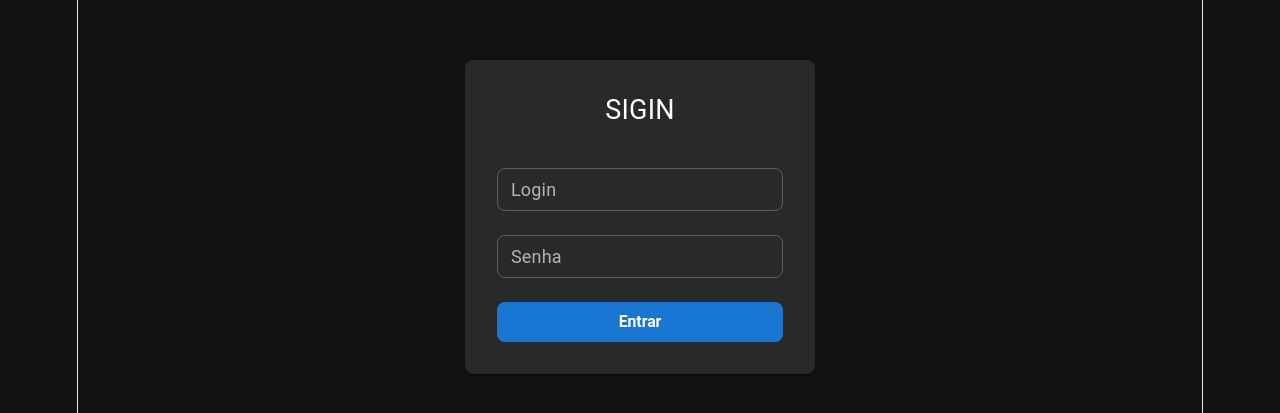
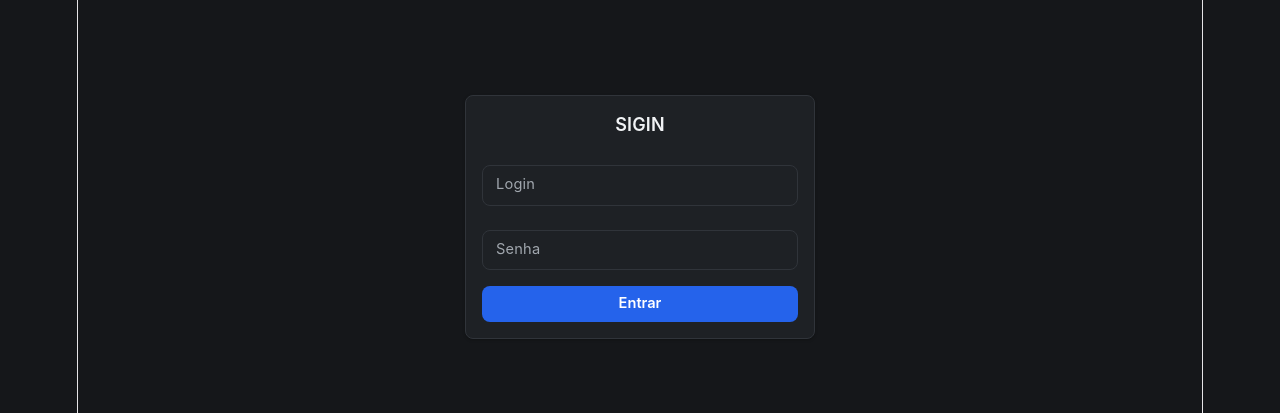
Before and after one commit to samrickbr/sigin-admin, a React (Vite) app: page /login in a window 1280 px wide. Shown: the part 183-596 px from the top of the page. Built offline with nearby package versions, Linux system fonts and the light colour scheme.

Commit message:
feat(front): adopt global MUI visual theme

```diff
--- a/src/components/common/ConfirmDialog/ConfirmDialog.tsx
+++ b/src/components/common/ConfirmDialog/ConfirmDialog.tsx
@@ -10,7 +10,7 @@ import {
 interface ConfirmDialogProps {
   open: boolean;
   title: string;
-  message: string;
+  message?: string;
   onConfirm: () => void;
   onCancel: () => void;
 }
--- a/src/modules/pessoas/pages/PessoasListPage.tsx
+++ b/src/modules/pessoas/pages/PessoasListPage.tsx
@@ -217,9 +217,7 @@ export default function PessoasListPage() {
       <ConfirmDialog
         open={!!pessoaParaInativar}
         title="Inativar pessoa"
-        message={
-          pessoaParaInativar ? `Deseja inativar a pessoa "${pessoaParaInativar.nome}"?` : undefined
-        }
+        message={pessoaParaInativar ? `Deseja inativar a pessoa "${pessoaParaInativar.nome}"?` : ''}
         onConfirm={handleInativar}
         onCancel={() => setPessoaParaInativar(null)}
       />
--- a/src/modules/usuarios/pages/UsuariosListPage.tsx
+++ b/src/modules/usuarios/pages/UsuariosListPage.tsx
@@ -206,9 +206,7 @@ export default function UsuariosListPage() {
         open={!!usuarioParaInativar}
         title="Inativar usuário"
         message={
-          usuarioParaInativar
-            ? `Deseja inativar o usuário "${usuarioParaInativar.login}"?`
-            : undefined
+          usuarioParaInativar ? `Deseja inativar o usuário "${usuarioParaInativar.login}"?` : ''
         }
         onConfirm={handleInativar}
         onCancel={() => setUsuarioParaInativar(null)}
--- a/src/styles/colors.ts
+++ b/src/styles/colors.ts
@@ -1,28 +1,44 @@
 const sharedColors = {
   primary: {
-    main: '#1976D2',
-    light: '#42A5F5',
-    dark: '#1565C0',
+    main: '#2563EB',
+    light: '#3B82F6',
+    dark: '#1D4ED8',
     contrastText: '#FFFFFF',
   },
 
   secondary: {
-    main: '#90CAF9',
-    light: '#BBDEFB',
-    dark: '#64B5F6',
-    contrastText: '#121212',
+    main: '#64748B',
+    light: '#94A3B8',
+    dark: '#475569',
+    contrastText: '#FFFFFF',
   },
 
   success: {
-    main: '#4CAF50',
+    main: '#16A34A',
+    light: '#22C55E',
+    dark: '#15803D',
+    contrastText: '#FFFFFF',
   },
 
   warning: {
-    main: '#FF9800',
+    main: '#D97706',
+    light: '#F59E0B',
+    dark: '#B45309',
+    contrastText: '#FFFFFF',
   },
 
   error: {
-    main: '#F44336',
+    main: '#DC2626',
+    light: '#EF4444',
+    dark: '#B91C1C',
+    contrastText: '#FFFFFF',
+  },
+
+  info: {
+    main: '#0284C7',
+    light: '#0EA5E9',
+    dark: '#0369A1',
+    contrastText: '#FFFFFF',
   },
 };
 
@@ -30,32 +46,34 @@ export const lightColors = {
   ...sharedColors,
 
   background: {
-    default: '#F7F8FA',
+    default: '#F5F7FA',
     paper: '#FFFFFF',
   },
 
   text: {
-    primary: '#1A1A1A',
-    secondary: '#666666',
+    primary: '#172033',
+    secondary: '#64748B',
+    disabled: '#94A3B8',
   },
 
-  divider: '#E0E0E0',
+  divider: '#E2E8F0',
 };
 
 export const darkColors = {
   ...sharedColors,
 
   background: {
-    default: '#121212',
-    paper: '#1E1E1E',
+    default: '#15171A',
+    paper: '#1E2125',
   },
 
   text: {
-    primary: '#FFFFFF',
-    secondary: '#B3B3B3',
+    primary: '#F1F3F5',
+    secondary: '#A1A7AE',
+    disabled: '#6F767D',
   },
 
-  divider: '#2C2C2C',
+  divider: '#30343A',
 };
 
 export const colors = darkColors;
--- a/src/styles/theme.ts
+++ b/src/styles/theme.ts
@@ -18,6 +18,7 @@ export function createAppTheme(mode: PaletteMode) {
       success: colors.success,
       warning: colors.warning,
       error: colors.error,
+      info: colors.info,
 
       divider: colors.divider,
     },
@@ -28,20 +29,78 @@ export function createAppTheme(mode: PaletteMode) {
       borderRadius: radius.md,
     },
 
+    spacing: 4,
+
     components: {
+      MuiCssBaseline: {
+        styleOverrides: {
+          body: {
+            margin: 0,
+            backgroundColor: colors.background.default,
+            color: colors.text.primary,
+          },
+
+          '*': {
+            boxSizing: 'border-box',
+          },
+        },
+      },
+
+      MuiPaper: {
+        styleOverrides: {
+          root: {
+            backgroundImage: 'none',
+            border: `1px solid ${colors.divider}`,
+            boxShadow:
+              mode === 'light'
+                ? '0 1px 3px rgba(15, 23, 42, 0.06)'
+                : '0 1px 3px rgba(0, 0, 0, 0.25)',
+          },
+        },
+      },
+
+      MuiCard: {
+        styleOverrides: {
+          root: {
+            borderRadius: radius.lg,
+            backgroundImage: 'none',
+          },
+        },
+      },
+
       MuiButton: {
         defaultProps: {
           variant: 'contained',
           disableElevation: true,
+          size: 'small',
         },
+
         styleOverrides: {
           root: {
+            minHeight: 36,
+            paddingInline: 16,
+            borderRadius: radius.md,
             textTransform: 'none',
             fontWeight: 600,
-            borderRadius: radius.md,
-            minHeight: 40,
-            paddingInline: 20,
           },
+
+          contained: {
+            boxShadow: 'none',
+
+            '&:hover': {
+              boxShadow: 'none',
+            },
+          },
+
+          outlined: {
+            borderWidth: 1,
+          },
+        },
+      },
+
+      MuiIconButton: {
+        defaultProps: {
+          size: 'small',
         },
       },
 
@@ -57,14 +116,110 @@ export function createAppTheme(mode: PaletteMode) {
         styleOverrides: {
           root: {
             borderRadius: radius.md,
+
+            '& .MuiOutlinedInput-notchedOutline': {
+              borderColor: colors.divider,
+            },
+
+            '&:hover .MuiOutlinedInput-notchedOutline': {
+              borderColor: colors.text.secondary,
+            },
+
+            '&.Mui-focused .MuiOutlinedInput-notchedOutline': {
+              borderWidth: 1,
+            },
+          },
+
+          input: {
+            paddingTop: 9,
+            paddingBottom: 9,
           },
         },
       },
 
-      MuiCard: {
+      MuiInputLabel: {
+        styleOverrides: {
+          root: {
+            fontSize: '0.8125rem',
+          },
+        },
+      },
+
+      MuiSelect: {
+        defaultProps: {
+          size: 'small',
+        },
+      },
+
+      MuiFormHelperText: {
+        styleOverrides: {
+          root: {
+            marginLeft: 0,
+            marginRight: 0,
+            fontSize: '0.75rem',
+          },
+        },
+      },
+
+      MuiTableContainer: {
         styleOverrides: {
           root: {
             borderRadius: radius.lg,
+            border: `1px solid ${colors.divider}`,
+          },
+        },
+      },
+
+      MuiTable: {
+        defaultProps: {
+          size: 'small',
+        },
+      },
+
+      MuiTableHead: {
+        styleOverrides: {
+          root: {
+            backgroundColor: mode === 'light' ? '#F8FAFC' : '#25292E',
+          },
+        },
+      },
+
+      MuiTableCell: {
+        styleOverrides: {
+          root: {
+            borderColor: colors.divider,
+            padding: '9px 12px',
+            fontSize: '0.8125rem',
+          },
+
+          head: {
+            fontWeight: 700,
+            color: colors.text.secondary,
+            fontSize: '0.75rem',
+          },
+        },
+      },
+
+      MuiTableRow: {
+        styleOverrides: {
+          root: {
+            '&:hover': {
+              backgroundColor:
+                mode === 'light' ? 'rgba(37, 99, 235, 0.035)' : 'rgba(59, 130, 246, 0.06)',
+            },
+          },
+        },
+      },
+
+      MuiChip: {
+        defaultProps: {
+          size: 'small',
+        },
+
+        styleOverrides: {
+          root: {
+            borderRadius: radius.sm,
+            fontWeight: 600,
           },
         },
       },
@@ -73,20 +228,105 @@ export function createAppTheme(mode: PaletteMode) {
         styleOverrides: {
           paper: {
             borderRadius: radius.lg,
+            backgroundImage: 'none',
           },
         },
       },
 
       MuiAlert: {
-        defaultProps: {
-          variant: 'filled',
+        styleOverrides: {
+          root: {
+            borderRadius: radius.md,
+          },
         },
       },
 
-      MuiTableCell: {
+      MuiMenu: {
         styleOverrides: {
-          head: {
-            fontWeight: 700,
+          paper: {
+            borderRadius: radius.md,
+            marginTop: 4,
+          },
+        },
+      },
+
+      MuiMenuItem: {
+        styleOverrides: {
+          root: {
+            minHeight: 36,
+            fontSize: '0.8125rem',
+            borderRadius: radius.sm,
+            marginInline: 4,
+          },
+        },
+      },
+
+      MuiTooltip: {
+        styleOverrides: {
+          tooltip: {
+            fontSize: '0.75rem',
+            borderRadius: radius.sm,
+          },
+        },
+      },
+
+      MuiDivider: {
+        styleOverrides: {
+          root: {
+            borderColor: colors.divider,
+          },
+        },
+      },
+
+      MuiDrawer: {
+        styleOverrides: {
+          paper: {
+            backgroundImage: 'none',
+            borderColor: colors.divider,
+          },
+        },
+      },
+
+      MuiAppBar: {
+        defaultProps: {
+          elevation: 0,
+        },
+
+        styleOverrides: {
+          root: {
+            backgroundImage: 'none',
+            borderBottom: `1px solid ${colors.divider}`,
+          },
+        },
+      },
+
+      MuiToolbar: {
+        styleOverrides: {
+          root: {
+            minHeight: '56px !important',
+          },
+        },
+      },
+
+      MuiTabs: {
+        styleOverrides: {
+          root: {
+            minHeight: 40,
+          },
+          indicator: {
+            height: 2,
+          },
+        },
+      },
+
+      MuiTab: {
+        styleOverrides: {
+          root: {
+            minHeight: 40,
+            paddingInline: 16,
+            textTransform: 'none',
+            fontSize: '0.8125rem',
+            fontWeight: 600,
           },
         },
       },
--- a/src/styles/typography.ts
+++ b/src/styles/typography.ts
@@ -1,31 +1,60 @@
 export const typography = {
-  fontFamily: 'Roboto, Arial, sans-serif',
+  fontFamily: '"Inter", "Roboto", "Helvetica", "Arial", sans-serif',
 
   h1: {
-    fontSize: '2rem',
+    fontSize: '1.75rem',
+    lineHeight: 1.25,
     fontWeight: 700,
   },
 
   h2: {
-    fontSize: '1.75rem',
+    fontSize: '1.5rem',
+    lineHeight: 1.3,
     fontWeight: 700,
   },
 
   h3: {
-    fontSize: '1.5rem',
+    fontSize: '1.25rem',
+    lineHeight: 1.35,
+    fontWeight: 700,
+  },
+
+  h4: {
+    fontSize: '1.125rem',
+    lineHeight: 1.4,
     fontWeight: 600,
   },
 
-  h4: {
-    fontSize: '1.25rem',
+  h5: {
+    fontSize: '1rem',
+    lineHeight: 1.4,
+    fontWeight: 600,
+  },
+
+  h6: {
+    fontSize: '0.9375rem',
+    lineHeight: 1.4,
     fontWeight: 600,
   },
 
   body1: {
-    fontSize: '1rem',
+    fontSize: '0.875rem',
+    lineHeight: 1.5,
   },
 
   body2: {
-    fontSize: '0.875rem',
+    fontSize: '0.8125rem',
+    lineHeight: 1.45,
+  },
+
+  button: {
+    fontSize: '0.8125rem',
+    fontWeight: 600,
+    textTransform: 'none' as const,
+  },
+
+  caption: {
+    fontSize: '0.75rem',
+    lineHeight: 1.4,
   },
 };
```
Also changed, not shown: src/components/table/DataTable/DataTable.tsx (+23 -3 lines).
